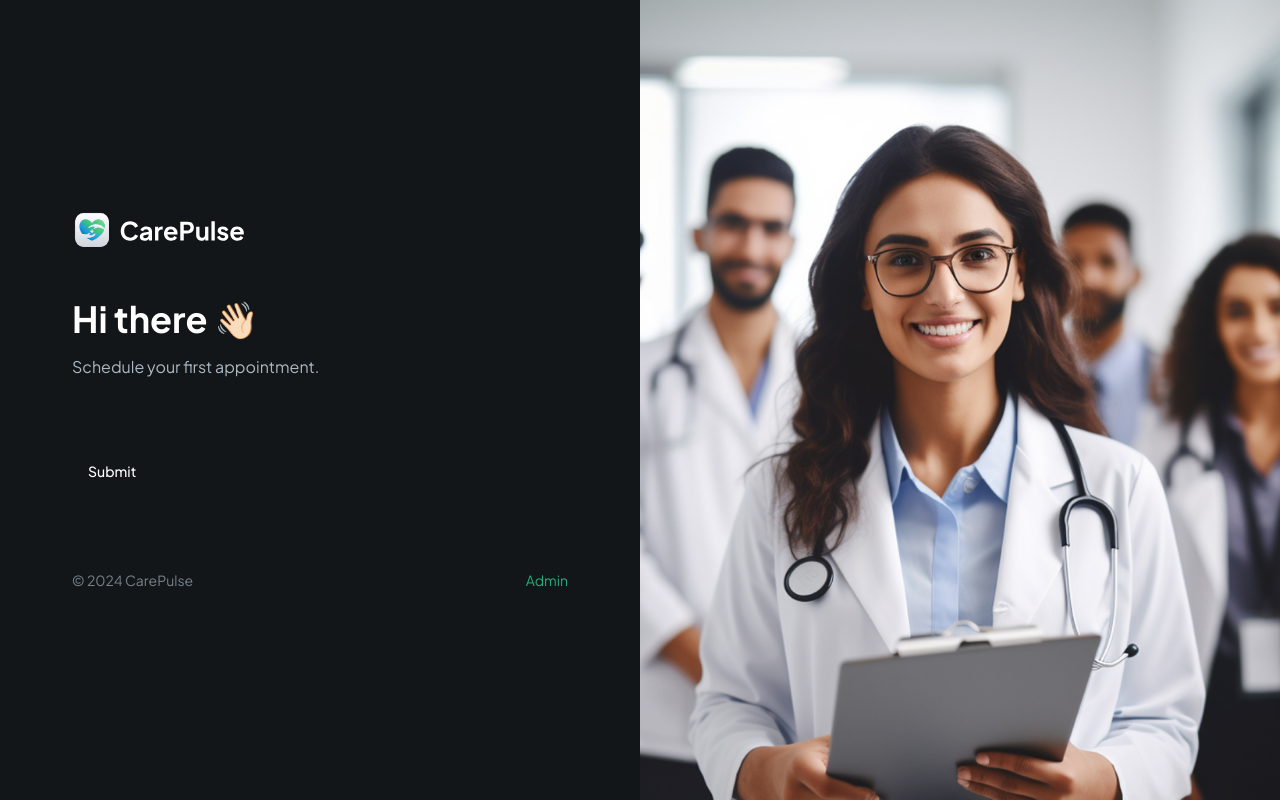
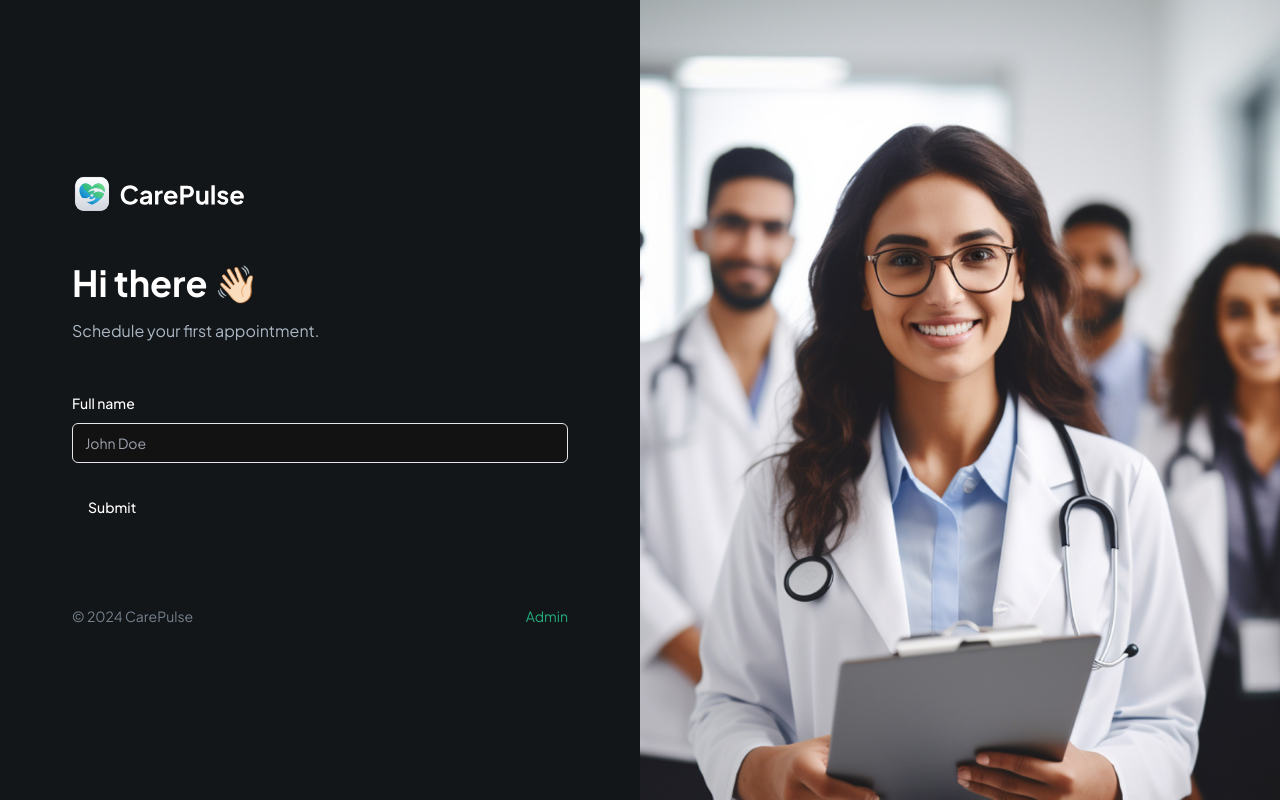
Before and after one commit to zhale-el/healthcare-nextjs, a Next.js app: page / in a window 1280 px wide. Built offline with nearby package versions, Linux system fonts and the light colour scheme.

Commit message:
add customfield

```diff
--- a/components/CustomFormField.tsx
+++ b/components/CustomFormField.tsx
@@ -1,3 +1,4 @@
+"use client";
 import {
   FormControl,
   FormDescription,
@@ -7,20 +8,42 @@ import {
   FormMessage,
 } from "@/components/ui/form";
 import { Input } from "@/components/ui/input";
+import { Control } from "react-hook-form";
+import { FormFieldType } from "./forms/PatientForm";
+import React from "react";
 
-const CustomFormField = () => {
+interface CustomProps {
+  control: Control<any>;
+  fieldType: FormFieldType;
+  name: string;
+  label?: string;
+  placeholder?: string;
+  iconSrc?: string;
+  iconAlt?: string;
+  disabled?: boolean;
+  dateFormat?: string;
+  showTimeSelect?: boolean;
+  children?: React.ReactNode;
+  renderSkeleton?: (field: any) => React.ReactNode;
+}
+
+const RenderField = ({ field, props }: { field: any; props: CustomProps }) => {
+  return <Input type="text" placeholder="John Doe" />;
+};
+
+const CustomFormField = (props: CustomProps) => {
+  const { control, fieldType, name, label } = props;
   return (
     <FormField
-      control={form.control}
-      name="username"
+      control={control}
+      name={name}
       render={({ field }) => (
-        <FormItem>
-          <FormLabel>Username</FormLabel>
-          <FormControl>
-            <Input placeholder="shadcn" {...field} />
-          </FormControl>
-          <FormDescription>This is your public display name.</FormDescription>
-          <FormMessage />
+        <FormItem className="flex-1">
+          {fieldType !== FormFieldType.CHECKBOX && label && (
+            <FormLabel>{label}</FormLabel>
+          )}
+          <RenderField field={field} props={props} />
+          <FormMessage className="shad-error" />
         </FormItem>
       )}
     />
--- a/components/forms/PatientForm.tsx
+++ b/components/forms/PatientForm.tsx
@@ -5,6 +5,17 @@ import { useForm } from "react-hook-form";
 import { z } from "zod";
 import { Button } from "../ui/button";
 import { Form } from "@/components/ui/form";
+import CustomFormField from "../CustomFormField";
+
+export enum FormFieldType {
+  INPUT = "input",
+  TEXTAREA = "textarea",
+  PHONE_INPUT = "phoneinput",
+  CHECKBOX = "checkbox",
+  DATE_PICKER = "datePicker",
+  SELECT = "select",
+  SKELETON = "skeleton",
+}
 
 const formSchema = z.object({
   username: z.string().min(2, {
@@ -32,6 +43,16 @@ const PatientForm = () => {
           <p className="text-dark-700">Schedule your first appointment.</p>
         </section>
 
+        <CustomFormField
+          fieldType={FormFieldType.INPUT}
+          control={form.control}
+          name="name"
+          label="Full name"
+          placeholder="John Doe"
+          iconSrc="/assets/icons/user.svg"
+          iconAlt="user"
+        />
+
         <Button type="submit">Submit</Button>
       </form>
     </Form>
```
